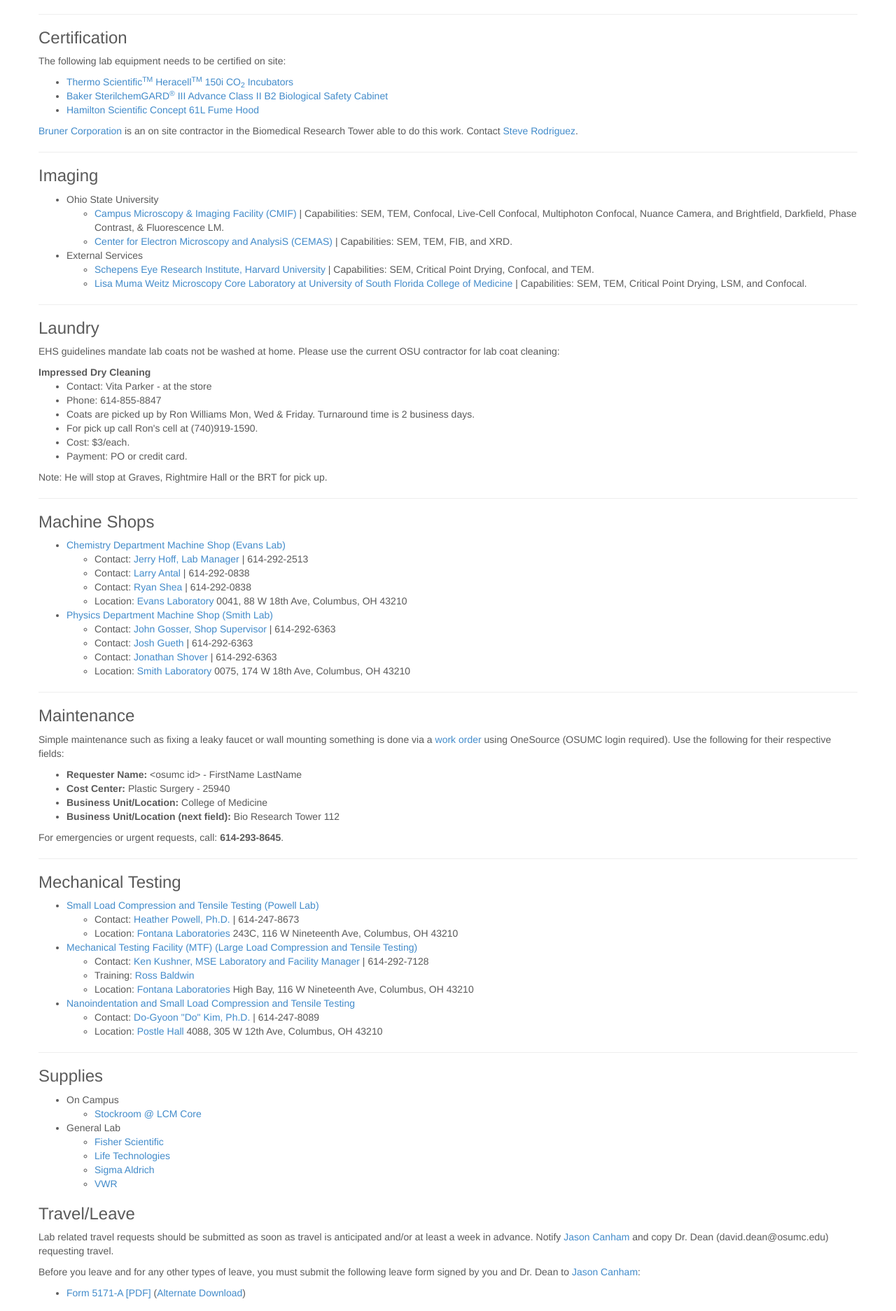
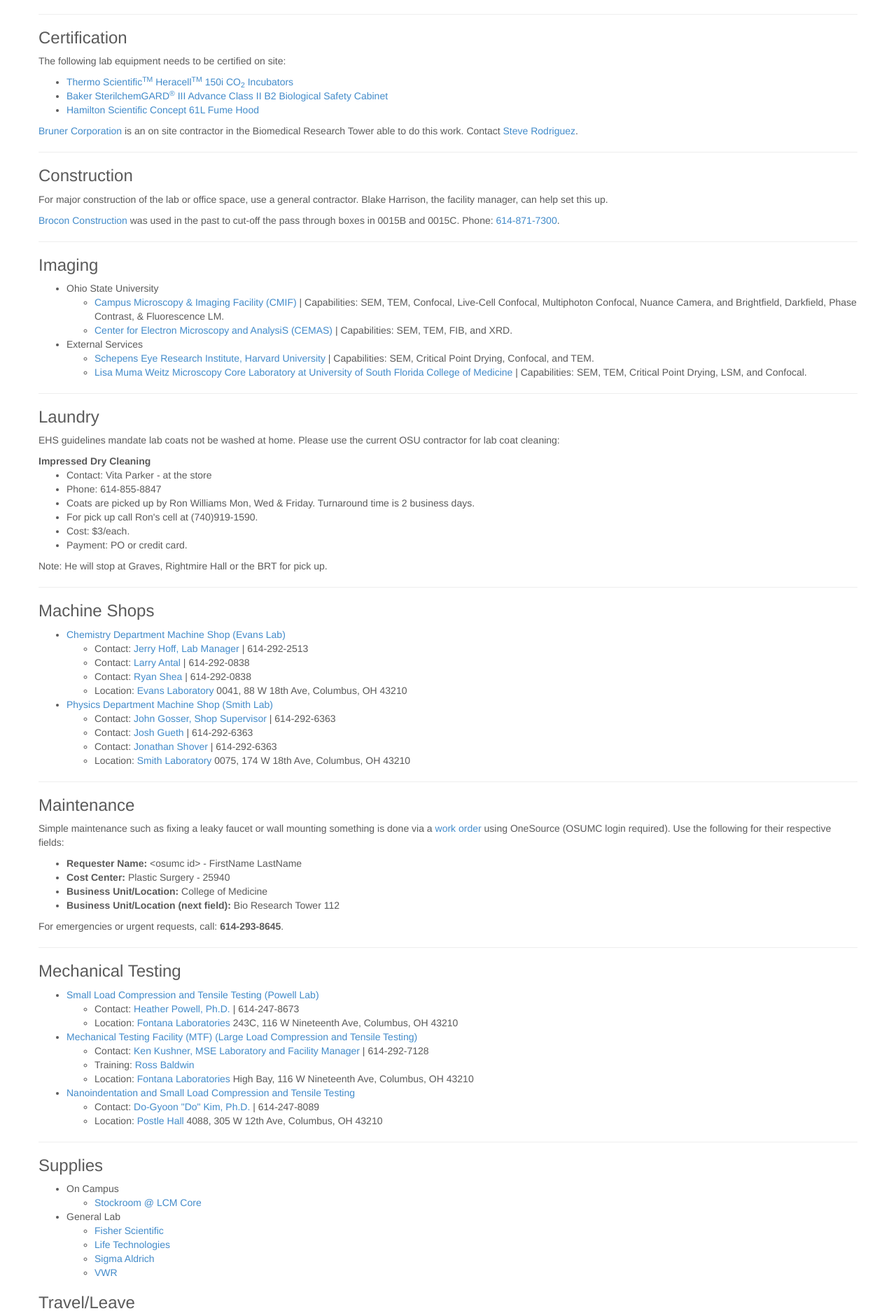
Before and after one commit to osteo-engineering-lab/OsteoEngineering, a PHP site: page /resources in a window 1280 px wide. Shown: the part 364-2238 px from the top of the page at 70% size. Run offline with PHP 8.4, Linux system fonts and the light colour scheme; data that the repository does not hold is empty; some libraries are stand-ins or nearby versions.

Commit message:
Added more resources.

```diff
--- a/resources.php
+++ b/resources.php
@@ -52,6 +52,14 @@
 		<li><a href="http://www.hamiltonscientific.com/products/fume-hoods/general/concept" target="_blank">Hamilton Scientific Concept 61L Fume Hood</a></li>
 	</ul>
 	<p><a href="http://www.brunercorp.com/">Bruner Corporation</a> is an on site contractor in the Biomedical Research Tower able to do this work. Contact <a href="mailto:srodriguez@brunercorp.com">Steve Rodriguez</a>.
+
+	<hr />
+
+	<!-- ======================================= Certification ======================================= -->
+
+	<h3>Construction</h3>
+	<p>For major construction of the lab or office space, use a general contractor. Blake Harrison, the facility manager, can help set this up.<p>
+	<p><a href="https://plus.google.com/106112452604821497450/about?gl=us&hl=en">Brocon Construction</a> was used in the past to cut-off the pass through boxes in 0015B and 0015C. Phone: <a href="tel:6148717300">614-871-7300</a>.
 
 	<hr />
 
```
